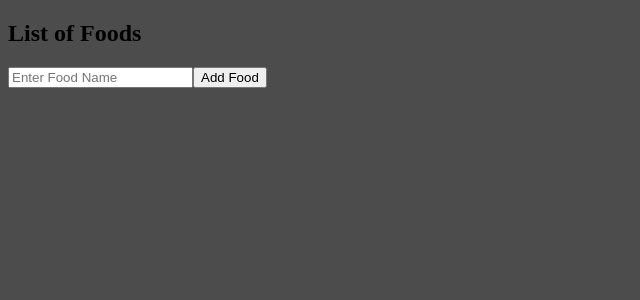
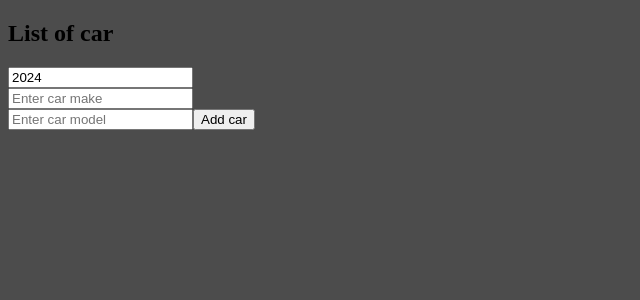
Before and after one commit to RomThpt/my-react-app, a React (Vite) app: page / in a window 1280 px wide. Shown: the top 300 px of the page, without its empty margins (0-640 px from the left). Built offline with nearby package versions, Linux system fonts and the light colour scheme.

Commit message:
feat: :sparkles: Better list of car

```diff
--- a/src/MyComponent.jsx
+++ b/src/MyComponent.jsx
@@ -1,44 +1,70 @@
 import React, { useState } from "react";
 
 const MyComponent = () => {
-    const [foods, setFoods] = useState([]);
-    const handleAddFood = () => {
-        const newFood = document.getElementById("foodInput").value;
-        document.getElementById("foodInput").value = "";
+    const [cars, setCars] = useState([]);
+    const [carYear, setCarYear] = useState(new Date().getFullYear());
+    const [carMake, setCarMake] = useState("");
+    const [carModel, setCarModel] = useState("");
 
-        setFoods((f) => [...f, newFood]);
+    const addCar = () => {
+        const newCar = { year: carYear, make: carMake, model: carModel };
+        setCars((c) => [...c, newCar]);
+        setCarYear(new Date().getFullYear());
+        setCarMake("");
+        setCarModel("");
     };
-    const handleRemoveFood = (index) => {
-        setFoods(
-            foods.filter((_, i) => {
-                i !== index;
-            })
-        );
+
+    const removeCar = (index) => {
+        setCars((c) => c.filter((_, i) => i !== index));
+    };
+
+    const changeCarYear = (e) => {
+        setCarYear(e.target.value);
+    };
+
+    const changeCarModel = (e) => {
+        setCarModel(e.target.value);
+    };
+
+    const changeCarMake = (e) => {
+        setCarMake(e.target.value);
     };
 
     return (
         <div>
-            <h2>List of Foods</h2>
+            <h2>List of car</h2>
             <ul>
-                {foods.map((food, index) => (
-                    <li
-                        key={index}
-                        onClick={(index) => {
-                            handleRemoveFood(index);
-                        }}
-                    >
-                        {food}
-                    </li>
-                ))}
+                {cars.map((car, index) => {
+                    return (
+                        <li key={index} onClick={() => removeCar(index)}>
+                            {car.year} {car.make} {car.model}
+                        </li>
+                    );
+                })}
             </ul>
-            <input type="text" id="foodInput" placeholder="Enter Food Name" />
-            <button
-                onClick={() => {
-                    handleAddFood();
+
+            <input
+                type="number"
+                value={carYear}
+                onChange={(e) => {
+                    changeCarYear(e);
                 }}
-            >
-                Add Food
-            </button>
+            />
+            <br />
+            <input
+                type="text"
+                value={carMake}
+                onChange={(e) => changeCarMake(e)}
+                placeholder="Enter car make"
+            />
+            <br />
+            <input
+                type="text"
+                value={carModel}
+                onChange={(e) => changeCarModel(e)}
+                placeholder="Enter car model"
+            />
+            <button onClick={() => addCar()}>Add car</button>
         </div>
     );
 };
```
